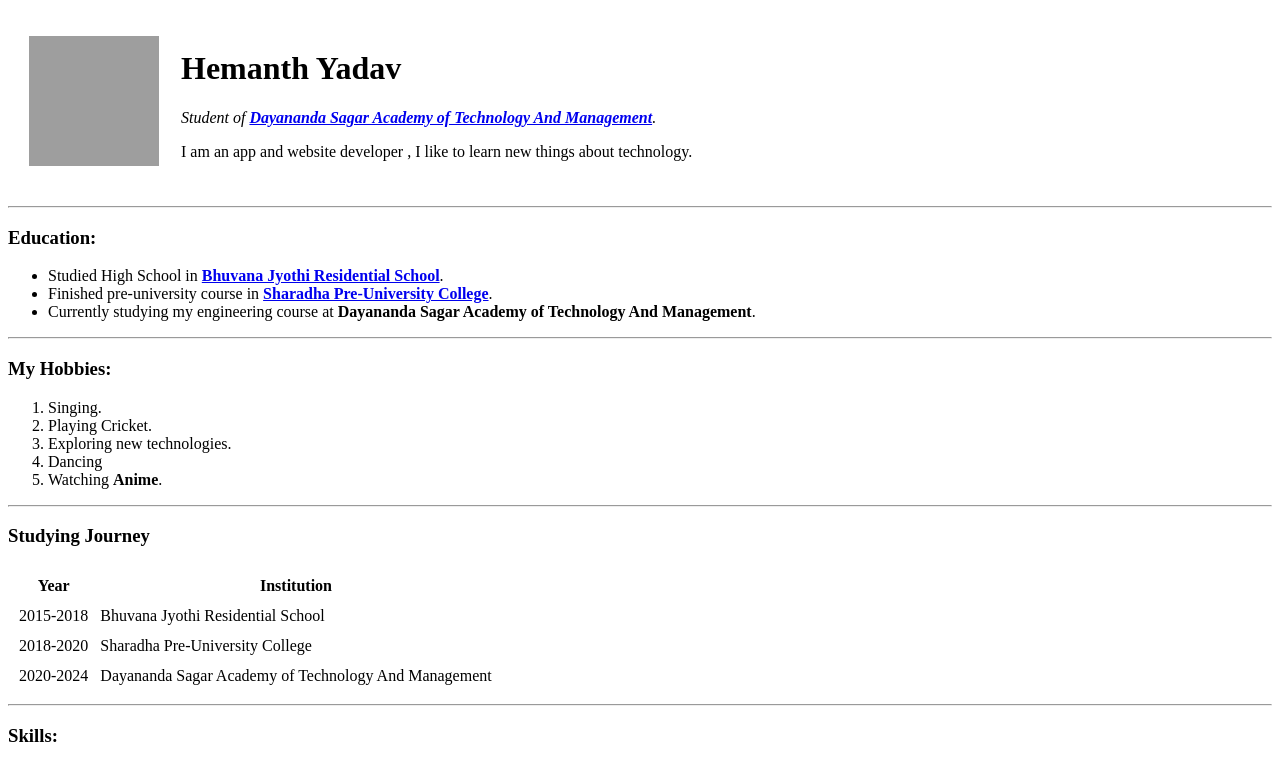
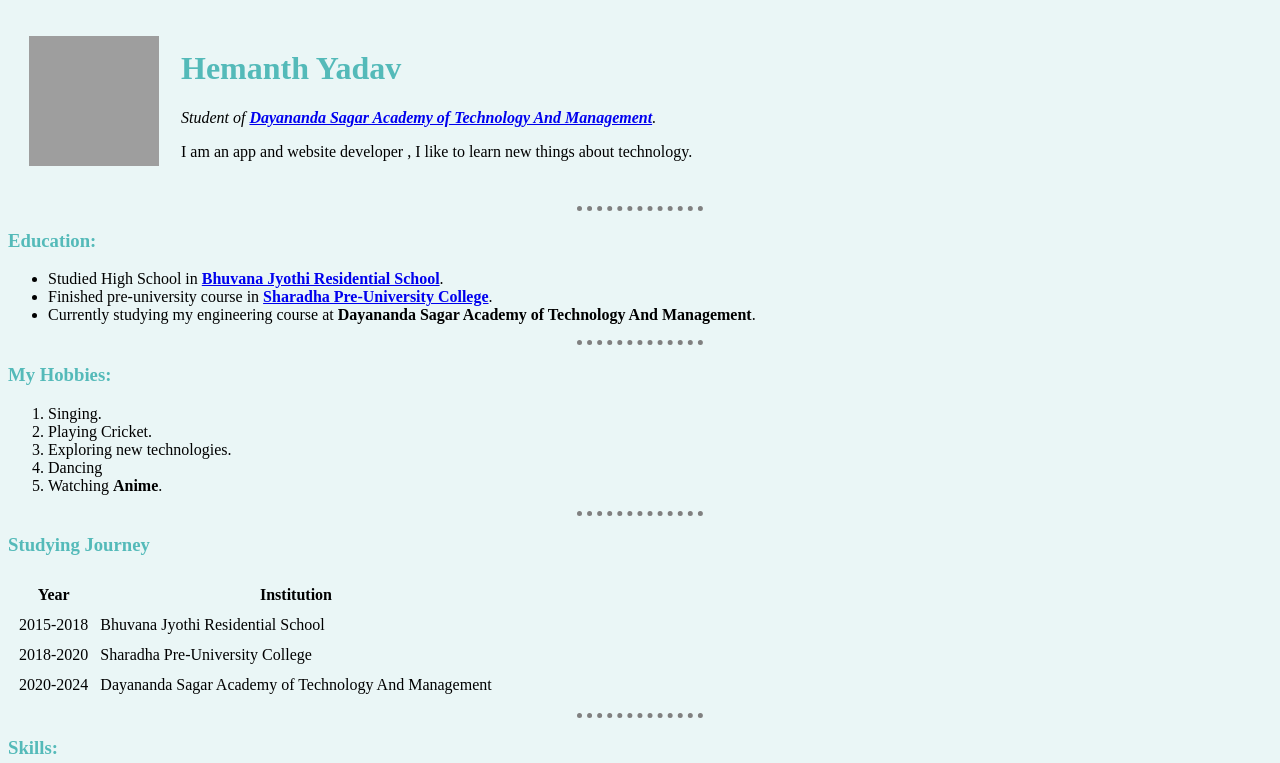
Before and after one commit to hemanthsy/cv, a plain HTML site: page index.html in a window 1280 px wide. Shown: the top 763 px of the page. Drawn offline with Linux system fonts and the light colour scheme; grey boxes are pictures that could not be loaded.

Commit message:
Added the css file

```diff
--- /dev/null
+++ b/css/styles.css
@@ -0,0 +1,16 @@
+hr{
+    border-style: none;
+    border-top-style: dotted;
+    width: 10%;
+    border-color: grey;
+    border-width: 5px;
+}
+body{
+    background-color: #EAF6F6;
+}
+h1{
+    color: #54BAB9;
+}
+h3{
+    color: #54BAB9;
+}
--- a/index.html
+++ b/index.html
@@ -3,6 +3,7 @@
 <head>
     <meta charset="UTF-8">
     <title>Hemanth's personal site</title>
+    <link rel="stylesheet" href="css/styles.css">
 </head>
 <body>
     <table cellspacing="20">
```
Also changed, not shown: contact.html (+1 -0 lines).
